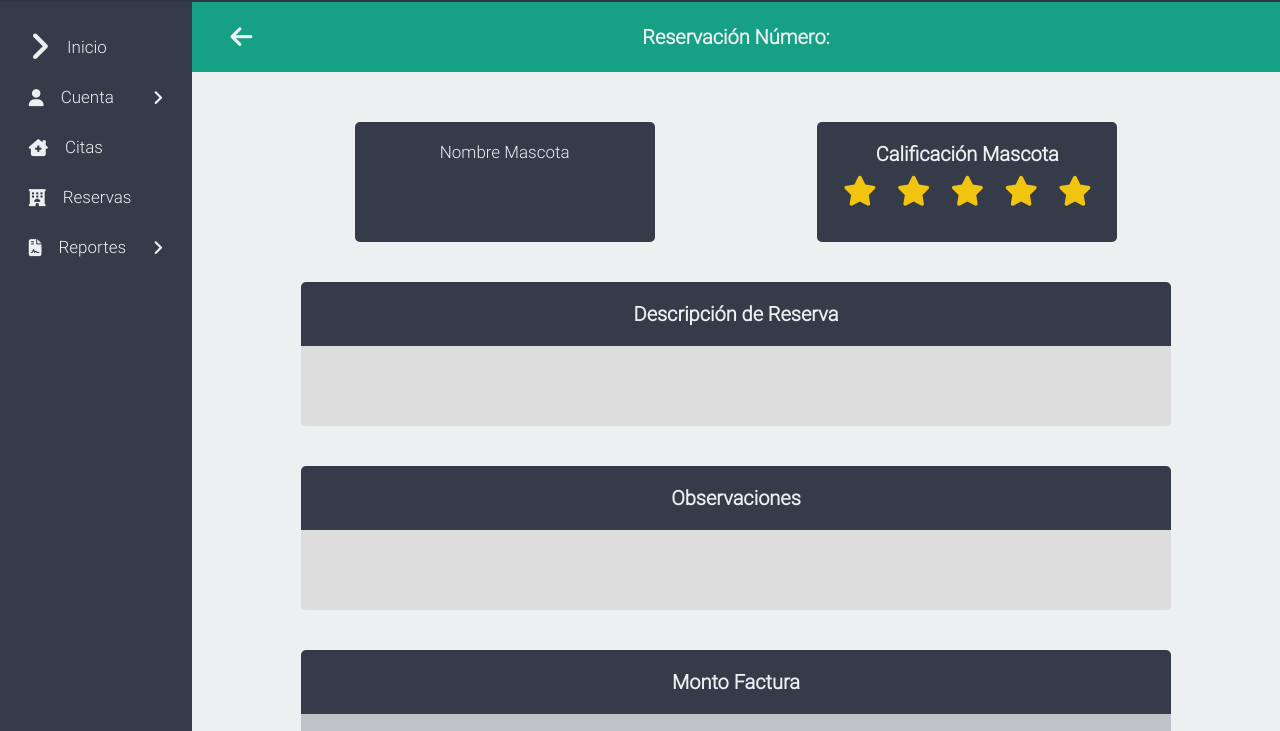
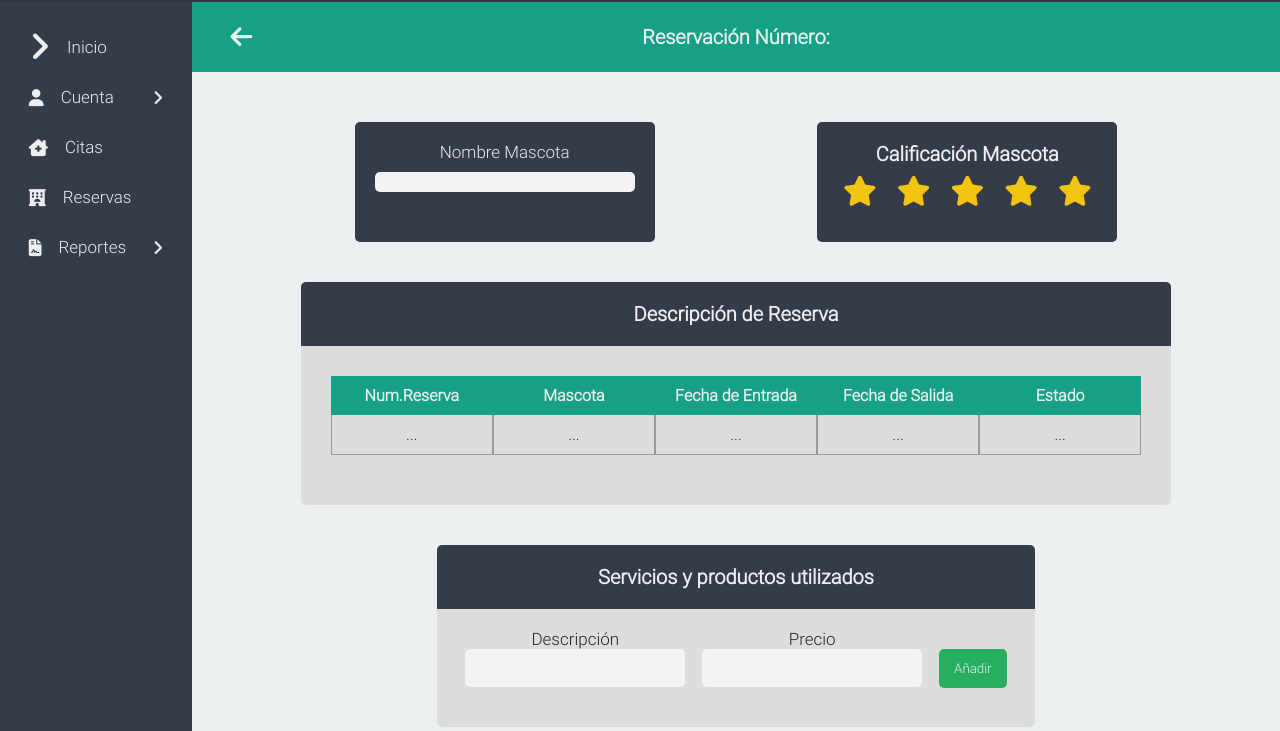
Before and after one commit to allroven-u/moka_doctcom, a plain HTML site: page public/VerReservacionDatos.html in a window 1280 px wide. Shown: the part 68-799 px from the top of the page. Drawn offline with nearby package versions, Linux system fonts and the light colour scheme; some packages are replaced by stand-ins of ours; no server answers; a script that the page names is missing.

Commit message:
Update VerReservacionDatos.html

```diff
--- a/public/VerReservacionDatos.html
+++ b/public/VerReservacionDatos.html
@@ -123,7 +123,7 @@
                 <div class="headCompletarCita">
                     <div class="h3">
                         <label for="txtNombreMascota">Nombre Mascota</label>
-                        <output id="txtNombreMascota" name="txtNombreMascota" class="cajasOut"
+                        <output id="txtNombreMascota" name="txtNombreMascota" class="cajasOut white"
                             for="txtNombreMascota"></output>
                     </div>
                     <div class="califContainer">
@@ -144,27 +144,51 @@
                             </h2>
                         </div>
                         <div class="DescripcionParrafo">
-                            <p id="txtDescripcion" class="cajasOut">
-                            </p>
+                            <div id="txtDescripcion" class="cajasOut">
+                                <div class="table-description">
+                                    <table>
+                                        <thead>
+                                            <tr>
+                                                <th>Num.Reserva</th>
+                                                <th>Mascota</th>
+                                                <th>Fecha de Entrada</th>
+                                                <th>Fecha de Salida</th>
+                                                <th>Estado</th>
+                                            </tr>
+                                        </thead>
+                                        <tbody id="tbody-info-cita">
+                                            <tr>
+                                                <td id="numCita">...</td>
+                                                <td id="mascota">...</td>
+                                                <td id="fechaCita">...</td>
+                                                <td id="observaciones">...</td>
+                                                <td id="estadoCita">...</td>
+                                            </tr>
+                                        </tbody>
+                                    </table>
+                                </div>
+                            </div>
                         </div>
                     </div>
-                    <div class="box-completar">
+                    <div class="box-completar box-2">
                         <div class="h2">
-                            <h2>Observaciones
+                            <h2>Servicios y productos utilizados
                             </h2>
                         </div>
-                        <div class="DescripcionParrafo">
-                            <p id="txtObservaciones" class="cajasOut">
-                            </p>
-                        </div>
-                    </div>
-                    <div class="box-completar">
-                        <div class="h2">
-                            <h2>Monto Factura
-                            </h2>
-                        </div>
-                        <div class="PagoFacura">
-                            <p id="txtCobro" class="cajasOut"></p>
+
+                        <div class="DescripcionParrafo diagnostico">
+                            <div>
+                                <p style="color: #222;">Descripción</p>
+                                <input id="txtDescricionR" class="cajasOut white"></input>
+                            </div>
+                            <div>
+                                <p style="color:#222;">Precio</p>
+                                <input id="txtPecioR" class="cajasOut white"></input>
+                            </div>
+                            <div>
+                                <input type="button" class="agregar-btn" id="agregar-subdocR" value="Añadir">
+                            </div>
+
                         </div>
                     </div>
                     <div class="box-completar"></div>
```
